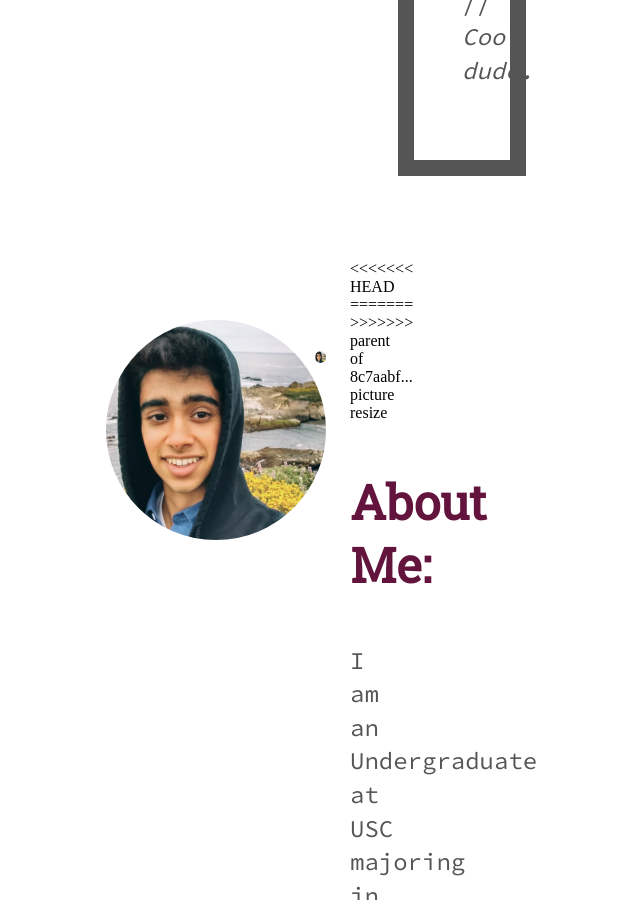
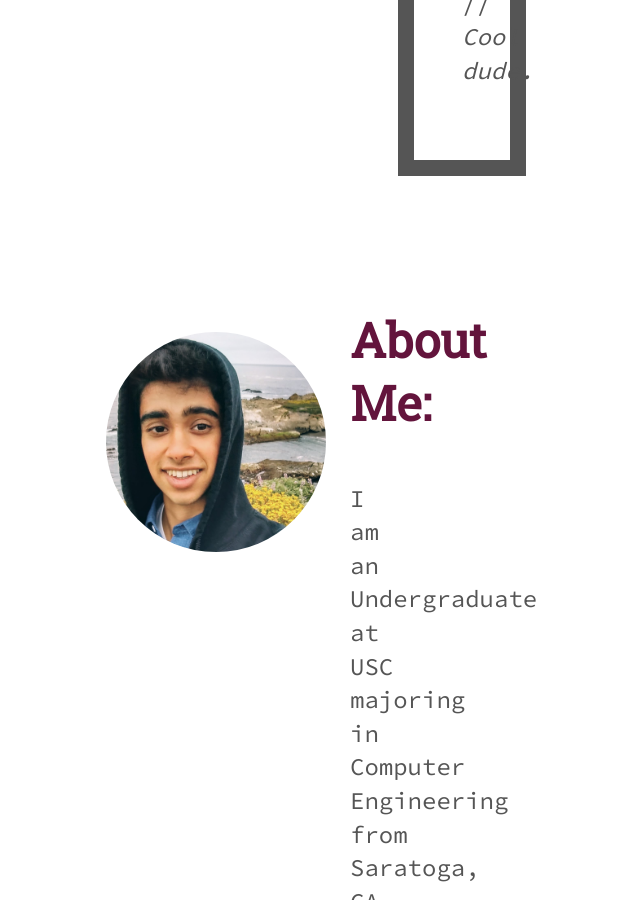
Before and after one commit to adibellathur/adibellathur.github.io, a Jekyll site: the page built from index.html, in a window 1280 px wide and 900 px high, scrolled down 2022 px. Shown: the whole window, without its empty margins (546-1186 px from the left). Built offline with Jekyll 4.4.1, drawn with Linux system fonts in a browser that asks for light colours.

Commit message:
Revert "picture resize"
This reverts commit 8c7aabf4974eb6436786c3504d5d91c4d100b08f.

```diff
--- a/index.html
+++ b/index.html
@@ -11,13 +11,8 @@ title: Adithya Bellathur
 	</div>
 	<br>
 	<br>
-<<<<<<< HEAD
-	<div class="text">
+	<div>
 		<p style="float: right;"><img class="img-circle" src="pictures/me.jpg" height="220em" width="220em"></p>
-=======
-	<div>
-		<p style="float: right;"><img class="img-circle" src="pictures/me.jpg" height="11.25em" width="11.25em"></p>
->>>>>>> parent of 8c7aabf... picture resize
 		<h3>About Me:</h3>
 		<p style="vertical-align:middle;">
 		I am an Undergraduate at USC majoring in Computer Engineering from Saratoga, CA. I strive to solve problems creatively.
```
